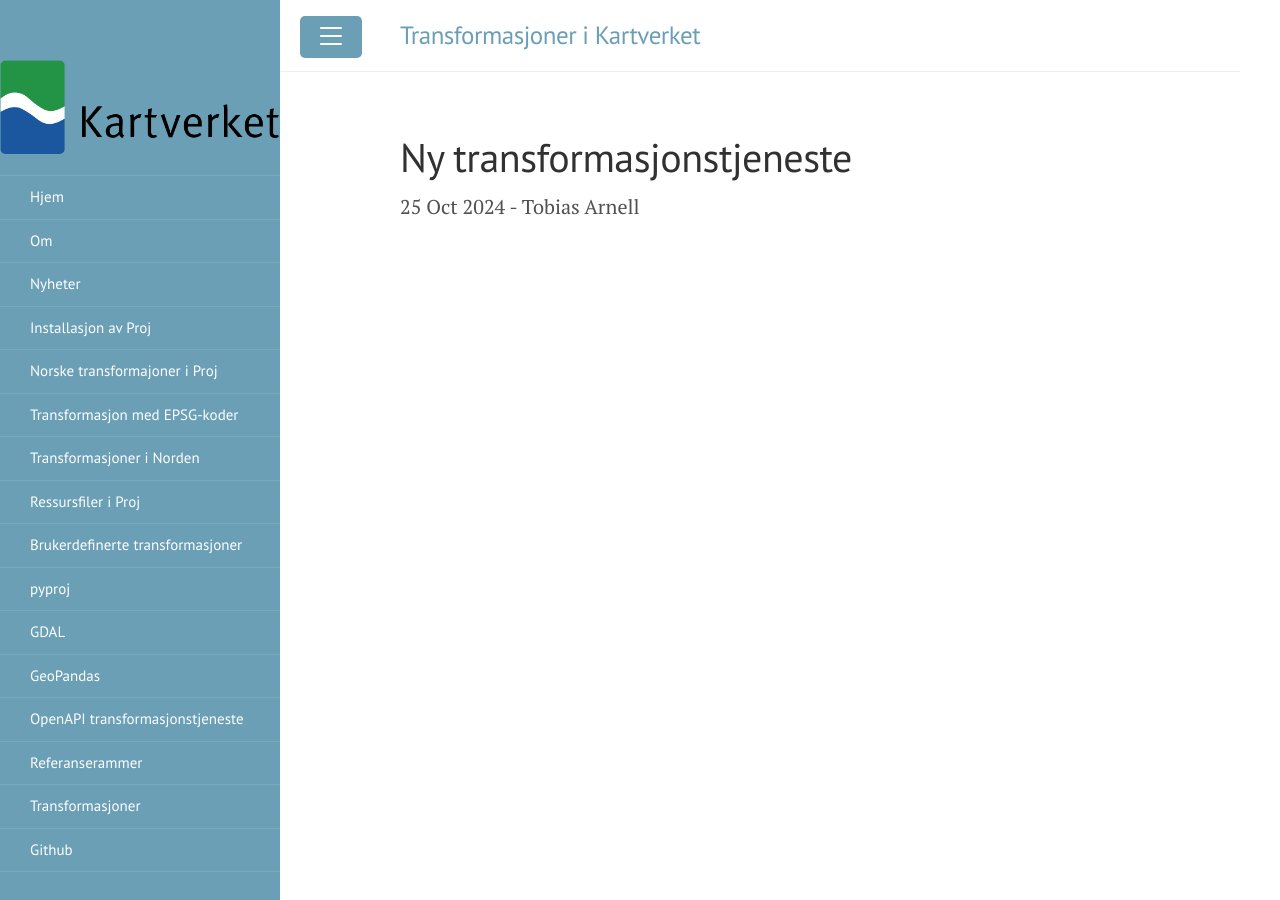
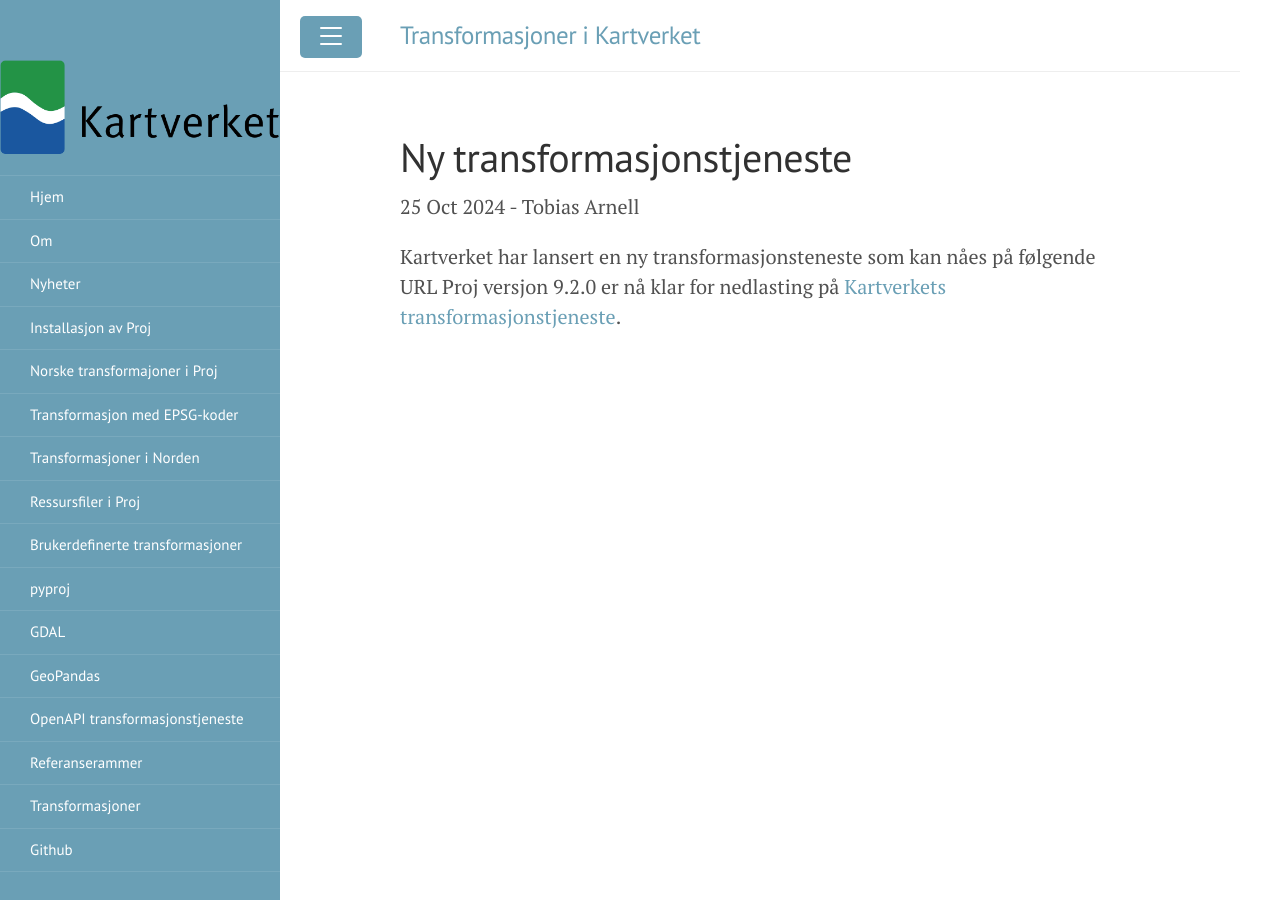
Before and after one commit to kartverket/transformasjoner, a Jekyll site: the page built from _posts/2024-10-25-nytt_transtjeneste.md, in a window 1280 px wide. Built offline with Jekyll 4.4.1, drawn with Linux system fonts in a browser that asks for light colours.

Commit message:
Ny teneste 2

```diff
--- a/_posts/2024-10-25-nytt_transtjeneste.md
+++ b/_posts/2024-10-25-nytt_transtjeneste.md
@@ -3,3 +3,5 @@
 title: Ny transformasjonstjeneste
 author: Tobias Arnell
 ---
+
+Kartverket har lansert en ny transformasjonsteneste som kan nåes på følgende URL Proj versjon 9.2.0 er nå klar for nedlasting på [Kartverkets transformasjonstjeneste](https://transformasjon.kartverket.no/).
```
